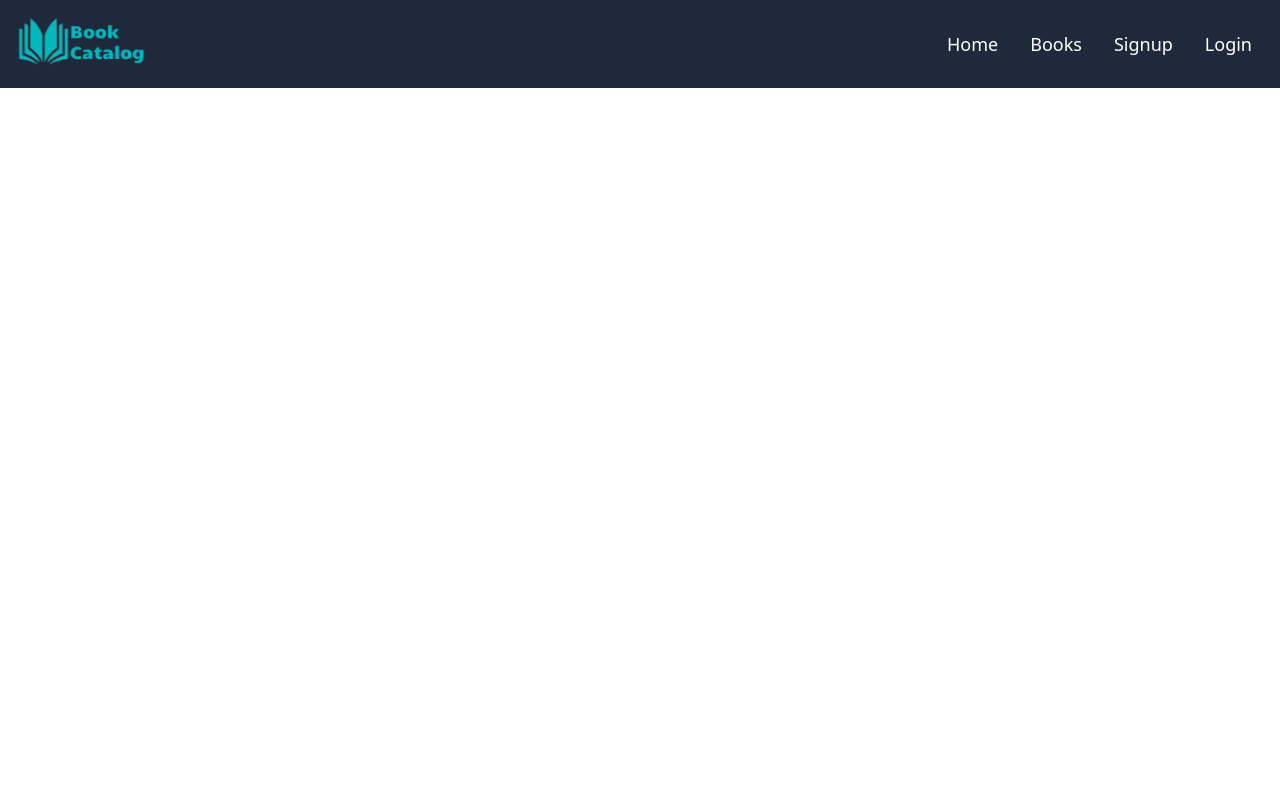
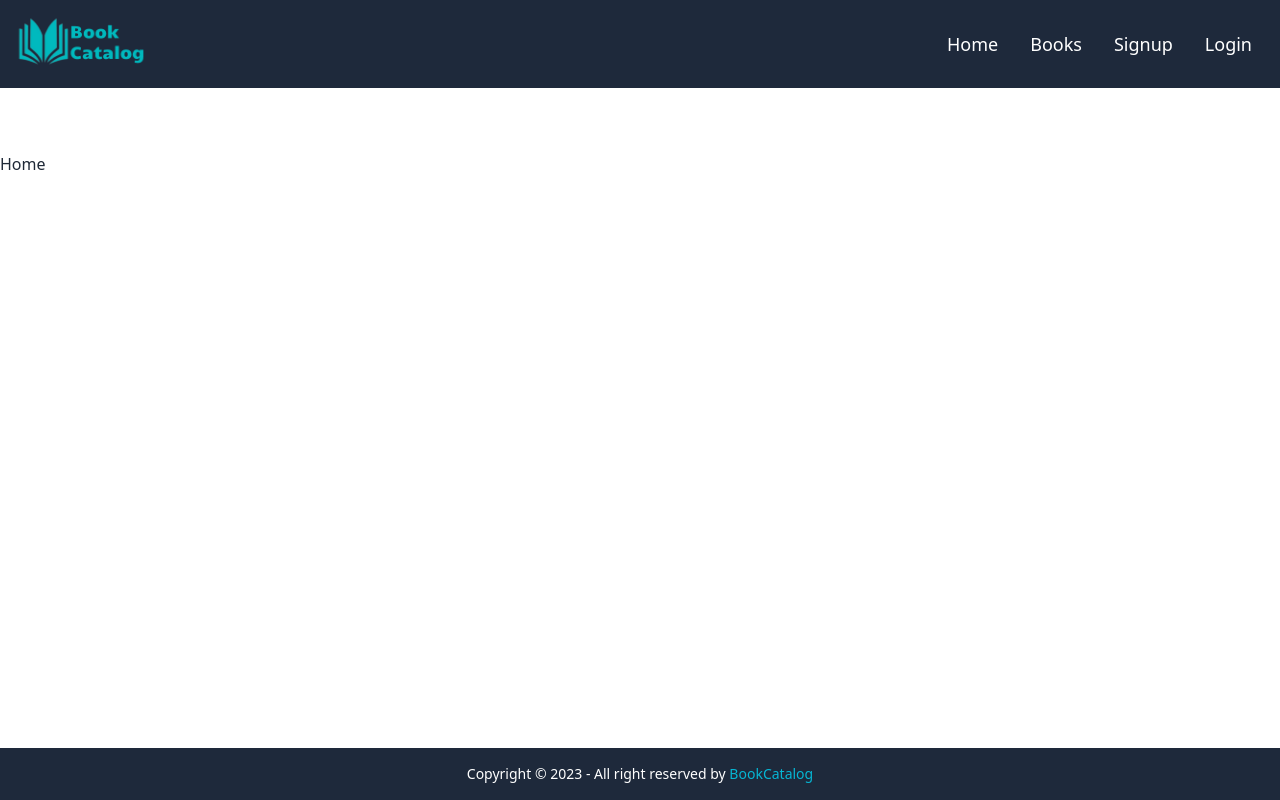
Before and after one commit to MajharolTanvir/BookCatalog, a React (Vite) app: page / in a window 1280 px wide. Built offline with nearby package versions, Linux system fonts and the light colour scheme.

Commit message:
Footer setup done

```diff
--- a/src/App.tsx
+++ b/src/App.tsx
@@ -1,10 +1,10 @@
-import Navbar from "./layouts/Navbar"
+import MainLayout from "./layouts/MainLayout"
 
 function App() {
 
   return (
     <>
-      <Navbar/>
+      <MainLayout></MainLayout>
     </>
   )
 }
--- /dev/null
+++ b/src/layouts/Footer.tsx
@@ -0,0 +1,14 @@
+
+
+export default function Footer() {
+  return (
+    <footer className="footer footer-center p-4 absolute bottom-0 bg-slate-800 text-white">
+      <div>
+        <p>
+          Copyright © 2023 - All right reserved by{" "}
+          <span className="text-cyan-500 font-medium">BookCatalog</span>
+        </p>
+      </div>
+    </footer>
+  );
+}
--- /dev/null
+++ b/src/layouts/MainLayout.tsx
@@ -0,0 +1,15 @@
+import { Outlet } from "react-router-dom";
+import Navbar from "./Navbar";
+import Footer from "./Footer";
+
+export default function MainLayout() {
+  return (
+    <div>
+      <Navbar />
+      <div className="pt-16">
+        <Outlet />
+          </div>
+        <Footer />
+    </div>
+  );
+}
```
Also changed, not shown: src/main.tsx (line endings or trailing spaces).
